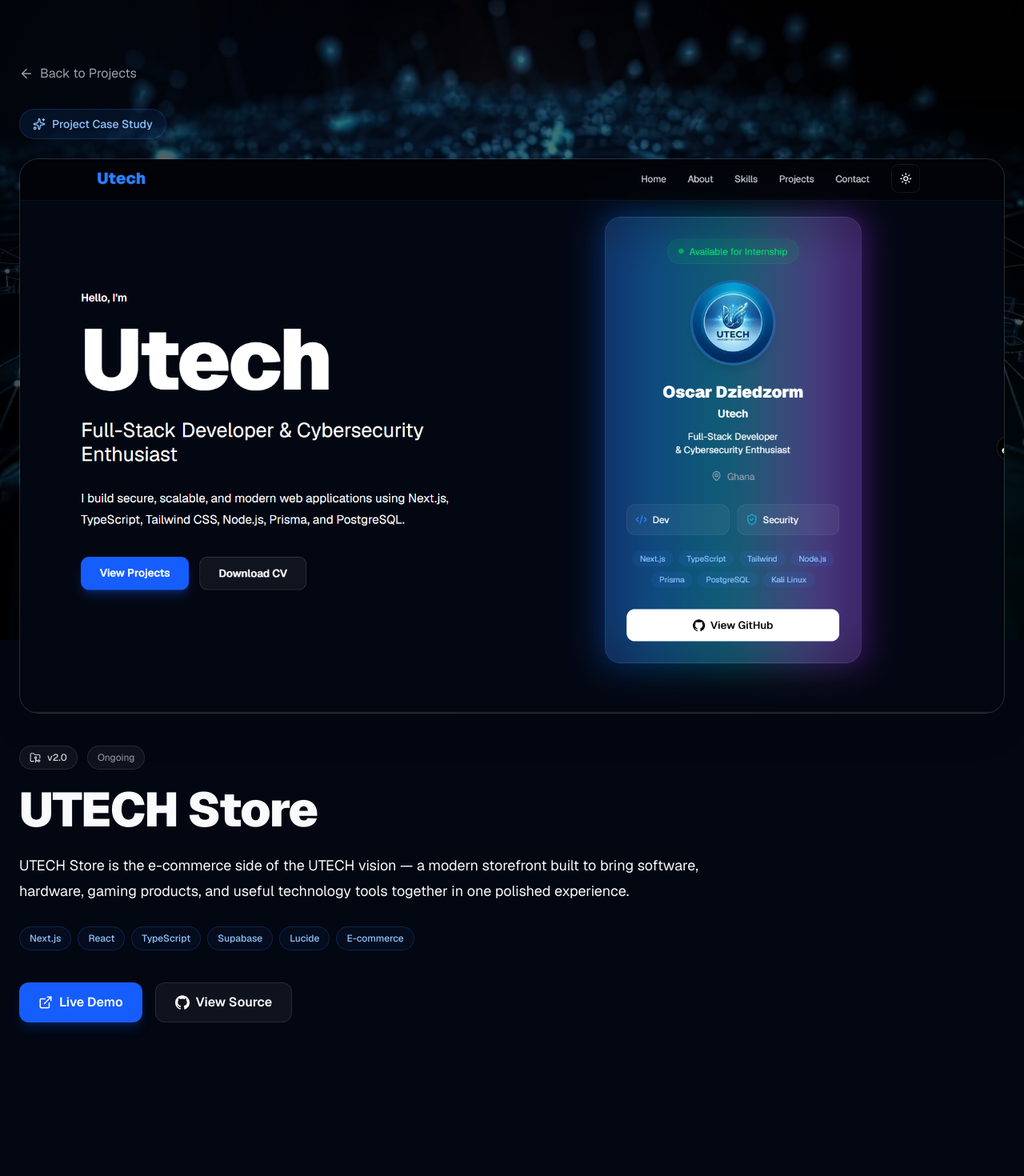
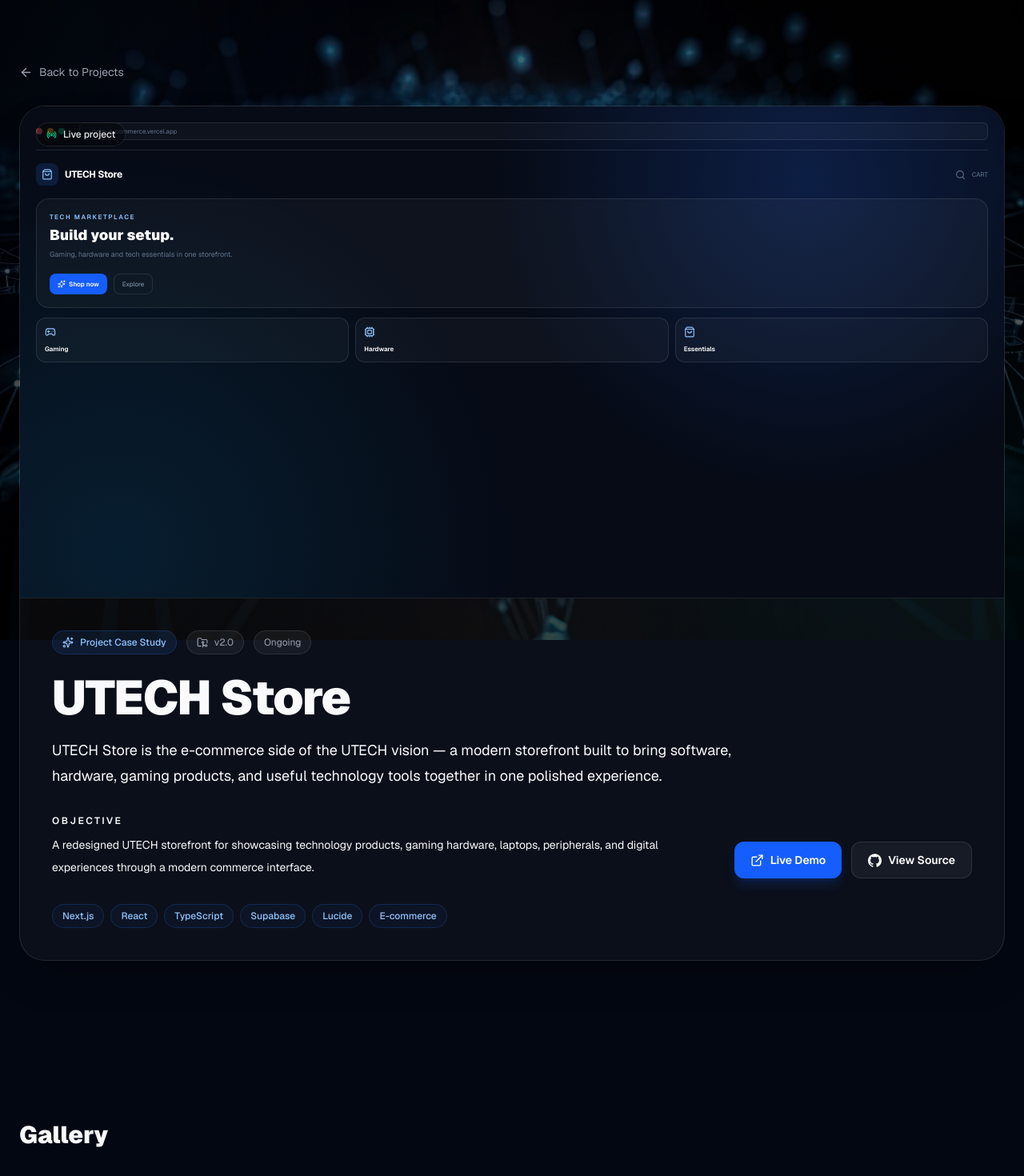
Before and after one commit to utech0201-debug/utech-portfolio, a Next.js app: page /projects/utech-store in a window 1280 px wide. Shown: the top 1470 px of the page at 80% size. Built offline with nearby package versions, Linux system fonts and the light colour scheme.

Commit message:
feat: upgrade project case study hero

```diff
--- a/src/components/projects/details/ProjectHero.tsx
+++ b/src/components/projects/details/ProjectHero.tsx
@@ -1,252 +1,82 @@
-"use client";
-
 import Link from "next/link";
 import Image from "next/image";
-import { motion } from "framer-motion";
-import {
-  ArrowLeft,
-  ExternalLink,
-  FolderGit2,
-  Sparkles,
-} from "lucide-react";
+import { ArrowLeft, ExternalLink, FolderGit2, Radio, Sparkles } from "lucide-react";
 import { SiGithub } from "react-icons/si";
+import { Project } from "@/types/project";
+import ProjectPreview from "@/components/projects/ProjectPreview";
 
-import { Project } from "@/types/project";
+interface Props { project: Project; }
 
-interface Props {
-  project: Project;
+function hasCustomPreview(slug: string) {
+  return slug === "utech-store" || slug === "utech-learning-hub";
 }
 
 export default function ProjectHero({ project }: Props) {
   return (
-    <section className="pb-20">
-
-      {/* Back navigation */}
-      <Link
-        href="/#projects"
-        className="
-          mb-8
-          inline-flex
-          items-center
-          gap-2
-          text-gray-400
-          transition
-          hover:text-white
-        "
-      >
-        <ArrowLeft size={18} />
-        Back to Projects
+    <section className="pb-10">
+      <Link href="/#projects" className="mb-8 inline-flex items-center gap-2 text-sm text-gray-400 transition hover:text-white">
+        <ArrowLeft size={17} /> Back to Projects
       </Link>
 
-      <motion.div
-        initial={{ opacity: 0, y: 40 }}
-        animate={{ opacity: 1, y: 0 }}
-        transition={{ duration: 0.6 }}
-      >
-
-        {/* Case study badge */}
-        <div
-          className="
-            mb-6
-            flex
-            w-fit
-            items-center
-            gap-2
-            rounded-full
-            border
-            border-blue-500/20
-            bg-blue-500/10
-            px-4
-            py-2
-            text-sm
-            font-medium
-            text-blue-300
-          "
-        >
-          <Sparkles size={16} />
-          Project Case Study
+      <div className="overflow-hidden rounded-[2rem] border border-white/10 bg-white/[0.035] shadow-2xl shadow-black/30">
+        <div className="relative aspect-[16/8] overflow-hidden border-b border-white/10 bg-[#050a14]">
+          {hasCustomPreview(project.slug) ? (
+            <ProjectPreview variant={project.slug === "utech-store" ? "store" : "learning"} />
+          ) : (
+            <>
+              <Image src={project.image} alt={project.title + " project preview"} fill priority sizes="(max-width: 1280px) 100vw, 1152px" className="object-cover" />
+              <div className="absolute inset-0 bg-gradient-to-t from-[#030712] via-transparent to-transparent" />
+            </>
+          )}
+          <div className="absolute left-5 top-5 inline-flex items-center gap-2 rounded-full border border-white/10 bg-black/40 px-3 py-1.5 text-xs font-medium text-gray-200 backdrop-blur-xl">
+            <Radio size={13} className="text-emerald-400" />
+            {project.demo ? "Live project" : "Project case study"}
+          </div>
         </div>
 
-        {/* Hero image */}
-        <div
-          className="
-            relative
-            overflow-hidden
-            rounded-3xl
-            border
-            border-white/10
-            bg-white/5
-            shadow-2xl
-            shadow-black/20
-          "
-        >
-          <Image
-            src={project.image}
-            alt={project.title}
-            width={1600}
-            height={900}
-            priority
-            className="
-              aspect-video
-              w-full
-              object-cover
-            "
-          />
-        </div>
-
-        {/* Project information */}
-        <div className="mt-10">
-
+        <div className="p-6 sm:p-8 lg:p-10">
           <div className="flex flex-wrap items-center gap-3">
-            <span
-              className="
-                inline-flex
-                items-center
-                gap-2
-                rounded-full
-                border
-                border-white/10
-                bg-white/5
-                px-3
-                py-1.5
-                text-xs
-                font-medium
-                text-gray-300
-              "
-            >
-              <FolderGit2 size={14} />
-              {project.stats.version}
+            <span className="inline-flex items-center gap-2 rounded-full border border-blue-500/20 bg-blue-500/10 px-3 py-1.5 text-xs font-medium text-blue-300">
+              <Sparkles size={14} /> Project Case Study
             </span>
-
-            <span
-              className="
-                rounded-full
-                border
-                border-white/10
-                bg-white/5
-                px-3
-                py-1.5
-                text-xs
-                text-gray-400
-              "
-            >
-              {project.stats.duration}
+            <span className="inline-flex items-center gap-2 rounded-full border border-white/10 bg-white/5 px-3 py-1.5 text-xs text-gray-400">
+              <FolderGit2 size={14} /> {project.stats.version}
             </span>
+            <span className="rounded-full border border-white/10 bg-white/5 px-3 py-1.5 text-xs text-gray-400">{project.stats.duration}</span>
           </div>
 
-          <h1
-            className="
-              mt-5
-              text-4xl
-              font-black
-              tracking-tight
-              text-white
-              sm:text-5xl
-              lg:text-6xl
-            "
-          >
-            {project.title}
-          </h1>
+          <h1 className="mt-6 max-w-5xl text-4xl font-black tracking-tight text-white sm:text-5xl lg:text-6xl">{project.title}</h1>
+          <p className="mt-5 max-w-4xl text-base leading-8 text-gray-400 sm:text-lg">{project.overview}</p>
 
-          <p
-            className="
-              mt-6
-              max-w-4xl
-              text-lg
-              leading-8
-              text-gray-400
-            "
-          >
-            {project.overview}
-          </p>
+          <div className="mt-8 grid gap-4 lg:grid-cols-[1fr_auto] lg:items-end">
+            <div>
+              <p className="text-xs font-semibold uppercase tracking-[0.2em] text-blue-400">Objective</p>
+              <p className="mt-2 max-w-3xl text-sm leading-7 text-gray-300">{project.description}</p>
+            </div>
 
-          {/* Technology preview */}
-          <div className="mt-7 flex flex-wrap gap-2">
-            {project.technologies.slice(0, 6).map((technology) => (
-              <span
-                key={technology}
-                className="
-                  rounded-full
-                  border
-                  border-blue-500/20
-                  bg-blue-500/5
-                  px-3
-                  py-1.5
-                  text-xs
-                  font-medium
-                  text-blue-300
-                "
-              >
-                {technology}
-              </span>
+            {(project.demo || project.github) && (
+              <div className="flex flex-wrap gap-3">
+                {project.demo && (
+                  <a href={project.demo} target="_blank" rel="noopener noreferrer" className="inline-flex items-center gap-2 rounded-xl bg-blue-600 px-5 py-3 text-sm font-semibold text-white shadow-lg shadow-blue-600/20 transition hover:-translate-y-0.5 hover:bg-blue-500">
+                    <ExternalLink size={17} /> Live Demo
+                  </a>
+                )}
+                {project.github && (
+                  <a href={project.github} target="_blank" rel="noopener noreferrer" className="inline-flex items-center gap-2 rounded-xl border border-white/10 bg-white/5 px-5 py-3 text-sm font-semibold text-white transition hover:-translate-y-0.5 hover:bg-white/10">
+                    <SiGithub size={17} /> View Source
+                  </a>
+                )}
+              </div>
+            )}
+          </div>
+
+          <div className="mt-8 flex flex-wrap gap-2">
+            {project.technologies.map((technology) => (
+              <span key={technology} className="rounded-full border border-blue-500/20 bg-blue-500/5 px-3 py-1.5 text-xs font-medium text-blue-300">{technology}</span>
             ))}
           </div>
-
-          {/* Smart action buttons */}
-          {(project.demo || project.github) && (
-            <div className="mt-10 flex flex-wrap gap-4">
-
-              {project.demo && (
-                <a
-                  href={project.demo}
-                  target="_blank"
-                  rel="noopener noreferrer"
-                  className="
-                    inline-flex
-                    items-center
-                    gap-2
-                    rounded-xl
-                    bg-blue-600
-                    px-6
-                    py-3
-                    font-semibold
-                    text-white
-                    shadow-lg
-                    shadow-blue-600/20
-                    transition
-                    hover:bg-blue-500
-                    hover:-translate-y-0.5
-                  "
-                >
-                  <ExternalLink size={18} />
-                  Live Demo
-                </a>
-              )}
-
-              {project.github && (
-                <a
-                  href={project.github}
-                  target="_blank"
-                  rel="noopener noreferrer"
-                  className="
-                    inline-flex
-                    items-center
-                    gap-2
-                    rounded-xl
-                    border
-                    border-white/10
-                    bg-white/5
-                    px-6
-                    py-3
-                    font-semibold
-                    text-white
-                    transition
-                    hover:bg-white/10
-                    hover:-translate-y-0.5
-                  "
-                >
-                  <SiGithub size={18} />
-                  View Source
-                </a>
-              )}
-
-            </div>
-          )}
-
         </div>
-
-      </motion.div>
-
+      </div>
     </section>
   );
 }
```
